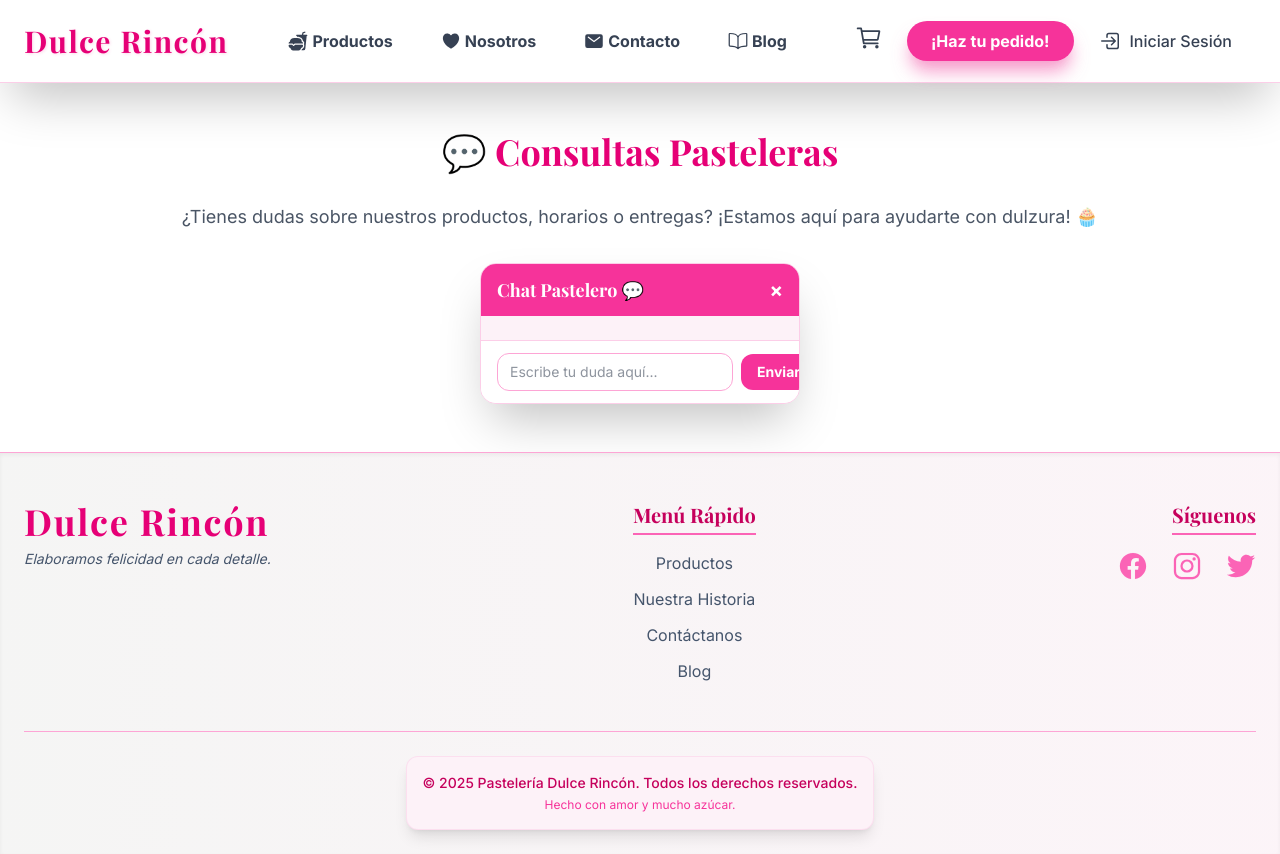
After one commit to DeybiPayco/proyectoRestructuracion, a Flask app: page /chatconsulta in a window 1280 px wide. The commit adds this page. Run offline with Flask 3, Linux system fonts and the light colour scheme; style sheets or scripts are compiled from the project's sources.

Commit message:
feat(chat): agregar estructura inicial del chat de dudas

```diff
--- a/app.py
+++ b/app.py
@@ -500,6 +500,9 @@ def ver_blog(blog_id):
 def personalizar():
     return render_template('personalizar.html')
 
+@app.route('/chatconsulta')
+def chatconsulta():
+    return render_template('chatconsulta.html')
 
 @app.route('/mis_pedidos')
 @login_required
--- /dev/null
+++ b/templates/chatconsulta.html
@@ -0,0 +1,52 @@
+{% extends "base.html" %}
+{% block title %}Consultas Pasteleras - Dulce Rincón{% endblock %}
+{% block content %}
+<div class="bg-white py-12">
+  <div class="container mx-auto px-6 text-center space-y-8">
+    <h1 class="text-4xl font-bold text-pink-600 animate-on-scroll" style="font-family: 'Playfair Display', serif;">
+      💬 Consultas Pasteleras
+    </h1>
+    <p class="text-gray-600 text-lg animate-on-scroll">
+      ¿Tienes dudas sobre nuestros productos, horarios o entregas? ¡Estamos aquí para ayudarte con dulzura! 🧁
+    </p>
+
+    <!-- Contenedor del chatbot -->
+    <div id="chatbot-container"
+         class="mx-auto mt-8 w-80 max-w-full bg-white rounded-2xl shadow-2xl border border-pink-200 overflow-hidden flex flex-col"
+         style="font-family: 'Inter', sans-serif;">
+
+      <!-- Encabezado del chat -->
+      <div class="bg-pink-500 text-white px-4 py-3 flex justify-between items-center">
+        <h2 class="text-lg font-bold">Chat Pastelero 💬</h2>
+        <button id="cerrar-chat" class="text-white hover:text-pink-100 text-xl font-bold">&times;</button>
+      </div>
+
+      <!-- Área de mensajes -->
+      <div id="chat-mensajes"
+           class="flex-1 px-4 py-3 space-y-2 overflow-y-auto bg-pink-50"
+           style="max-height: 300px;">
+        <!-- Aquí se mostrarán los mensajes -->
+      </div>
+
+      <!-- Área de entrada -->
+      <div class="px-4 py-3 bg-white border-t border-pink-200 flex items-center space-x-2">
+        <input type="text"
+               id="chat-input"
+               placeholder="Escribe tu duda aquí..."
+               class="flex-1 px-3 py-2 rounded-xl border border-pink-300 focus:outline-none focus:ring-2 focus:ring-pink-400 text-sm" />
+        <button id="enviar-chat"
+                class="bg-pink-500 text-white px-4 py-2 rounded-xl hover:bg-pink-600 transition text-sm font-semibold">
+          Enviar
+        </button>
+      </div>
+    </div>
+  </div>
+</div>
+
+<script>
+  const cerrarBtn = document.getElementById("cerrar-chat");
+  cerrarBtn.addEventListener("click", () => {
+    document.getElementById("chatbot-container").style.display = "none";
+  });
+</script>
+{% endblock %}
```
Also changed, not shown: templates/index.html (+7 -0 lines).
